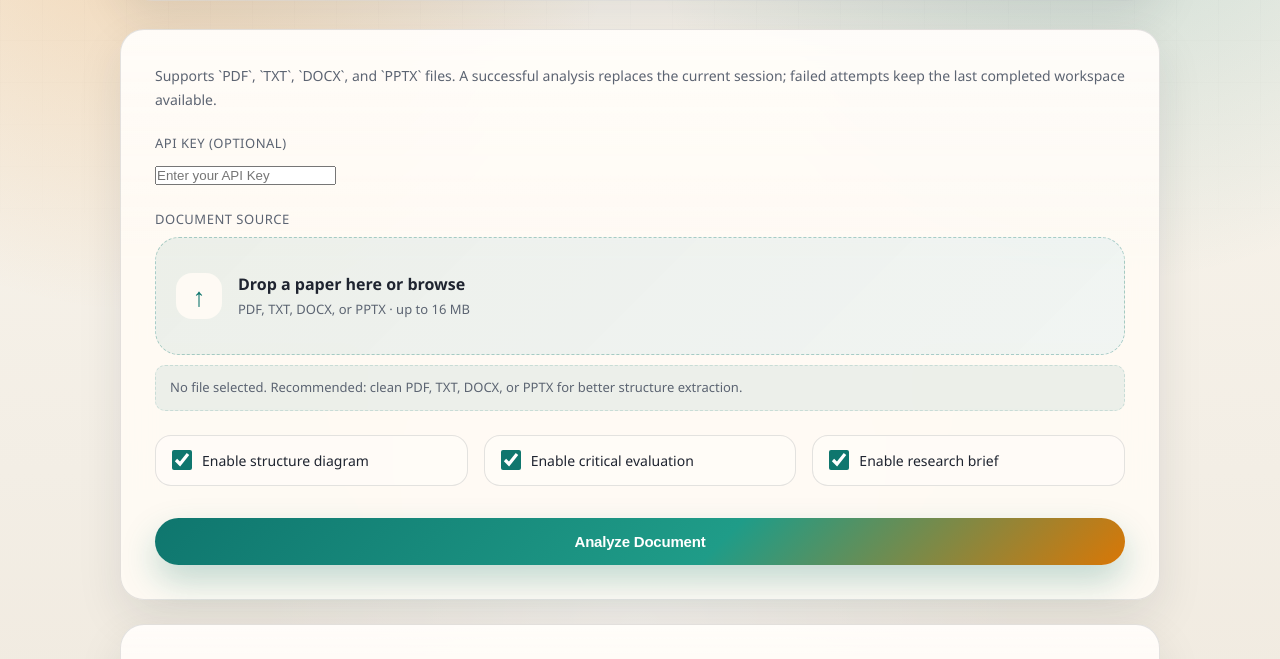
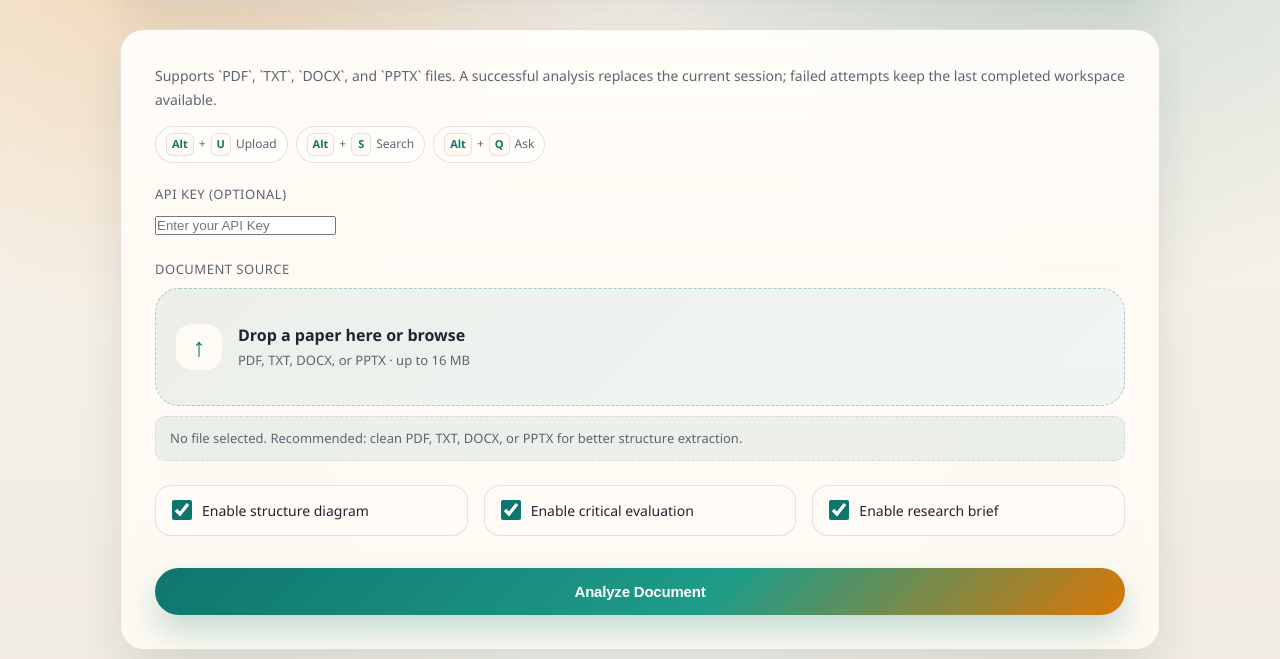
Before and after one commit to AiFLYF/PaperWhisperer, a FastAPI app: page / in a window 1280 px wide. Shown: the part 296-955 px from the top of the page. Run offline with FastAPI, Linux system fonts and the light colour scheme; some libraries are stand-ins or nearby versions.

Commit message:
feat: add workspace keyboard shortcuts
Make high-frequency workspace actions faster by adding discoverable keyboard shortcuts for upload, paper search, and Q&A focus.

Co-Authored-By: Claude Opus 4.7 <noreply@anthropic.com>

```diff
--- a/templates/index.html
+++ b/templates/index.html
@@ -53,6 +53,11 @@
         <section class="card" id="uploadWorkspace" aria-labelledby="uploadWorkspaceTitle" tabindex="-1">
             <h2 class="sr-only" id="uploadWorkspaceTitle">Document upload workspace</h2>
             <p class="card-intro">Supports `PDF`, `TXT`, `DOCX`, and `PPTX` files. A successful analysis replaces the current session; failed attempts keep the last completed workspace available.</p>
+            <div class="shortcut-hints" aria-label="Workspace keyboard shortcuts">
+                <span><kbd>Alt</kbd> + <kbd>U</kbd> Upload</span>
+                <span><kbd>Alt</kbd> + <kbd>S</kbd> Search</span>
+                <span><kbd>Alt</kbd> + <kbd>Q</kbd> Ask</span>
+            </div>
             <div class="form-group">
                 <label for="apiKey">API Key (Optional)</label>
                 <input type="password" id="apiKey" placeholder="Enter your API Key" autocomplete="off">
--- a/templates/static/css/style.css
+++ b/templates/static/css/style.css
@@ -413,6 +413,38 @@ input:focus { outline: none; background-color: var(--bg-card); border-color: var
     font-size: 14px;
     margin-bottom: 22px;
     line-height: 1.7;
+}
+
+.shortcut-hints {
+    display: flex;
+    flex-wrap: wrap;
+    gap: 8px;
+    margin: -8px 0 22px;
+    color: var(--text-secondary);
+    font-size: 12px;
+}
+
+.shortcut-hints span {
+    display: inline-flex;
+    align-items: center;
+    gap: 5px;
+    padding: 6px 10px;
+    border: 1px solid var(--border-color);
+    border-radius: 999px;
+    background: var(--surface-highlight);
+}
+
+.shortcut-hints kbd {
+    min-width: 20px;
+    padding: 2px 5px;
+    border: 1px solid var(--border-color);
+    border-radius: 6px;
+    background: var(--bg-card);
+    color: var(--primary-color);
+    font-family: inherit;
+    font-size: 11px;
+    font-weight: 800;
+    text-align: center;
 }
 
 .file-meta {
--- a/templates/static/js/app.js
+++ b/templates/static/js/app.js
@@ -102,6 +102,7 @@ document.addEventListener('DOMContentLoaded', () => {
     document.getElementById('file')?.addEventListener('change', handleFileSelection);
     document.getElementById('paperSearchInput')?.addEventListener('keydown', handlePaperSearchKeyPress);
     document.getElementById('questionInput')?.addEventListener('keydown', handleKeyPress);
+    document.addEventListener('keydown', handleWorkspaceShortcut);
     document.querySelectorAll('.mode-chip').forEach(button => {
         button.addEventListener('click', () => setAnswerMode(button.dataset.mode));
     });
@@ -120,6 +121,33 @@ function focusAnalysisWorkspace({ scroll = true } = {}) {
     if (!result || !result.classList.contains('active')) return;
     if (scroll) result.scrollIntoView({ behavior: 'smooth', block: 'start' });
     result.focus({ preventScroll: true });
+}
+
+function focusWorkspaceTarget(targetId, focusSelector) {
+    const target = document.getElementById(targetId);
+    if (!target) return;
+    target.scrollIntoView({ behavior: 'smooth', block: 'start' });
+    const focusTarget = focusSelector ? target.querySelector(focusSelector) : target;
+    if (focusTarget) focusTarget.focus({ preventScroll: true });
+}
+
+function handleWorkspaceShortcut(event) {
+    if (!event.altKey || event.ctrlKey || event.metaKey || event.shiftKey) return;
+    const key = event.key.toLowerCase();
+    if (!['u', 's', 'q'].includes(key)) return;
+    event.preventDefault();
+    if (key === 'u') {
+        focusWorkspaceTarget('uploadWorkspace', '#dropZone');
+        updateStatus('Upload shortcut focused document source', 'idle');
+    } else if (key === 's') {
+        focusWorkspaceTarget('paperSearchTitle', null);
+        document.getElementById('paperSearchInput')?.focus({ preventScroll: true });
+        updateStatus('Search shortcut focused paper search', 'idle');
+    } else {
+        focusWorkspaceTarget('askQuestionsTitle', null);
+        document.getElementById('questionInput')?.focus({ preventScroll: true });
+        updateStatus('Ask shortcut focused question input', 'idle');
+    }
 }
 
 function updateBackToTopVisibility() {
```
Also changed, not shown: tests/test_security_regressions.py (+7 -0 lines).
